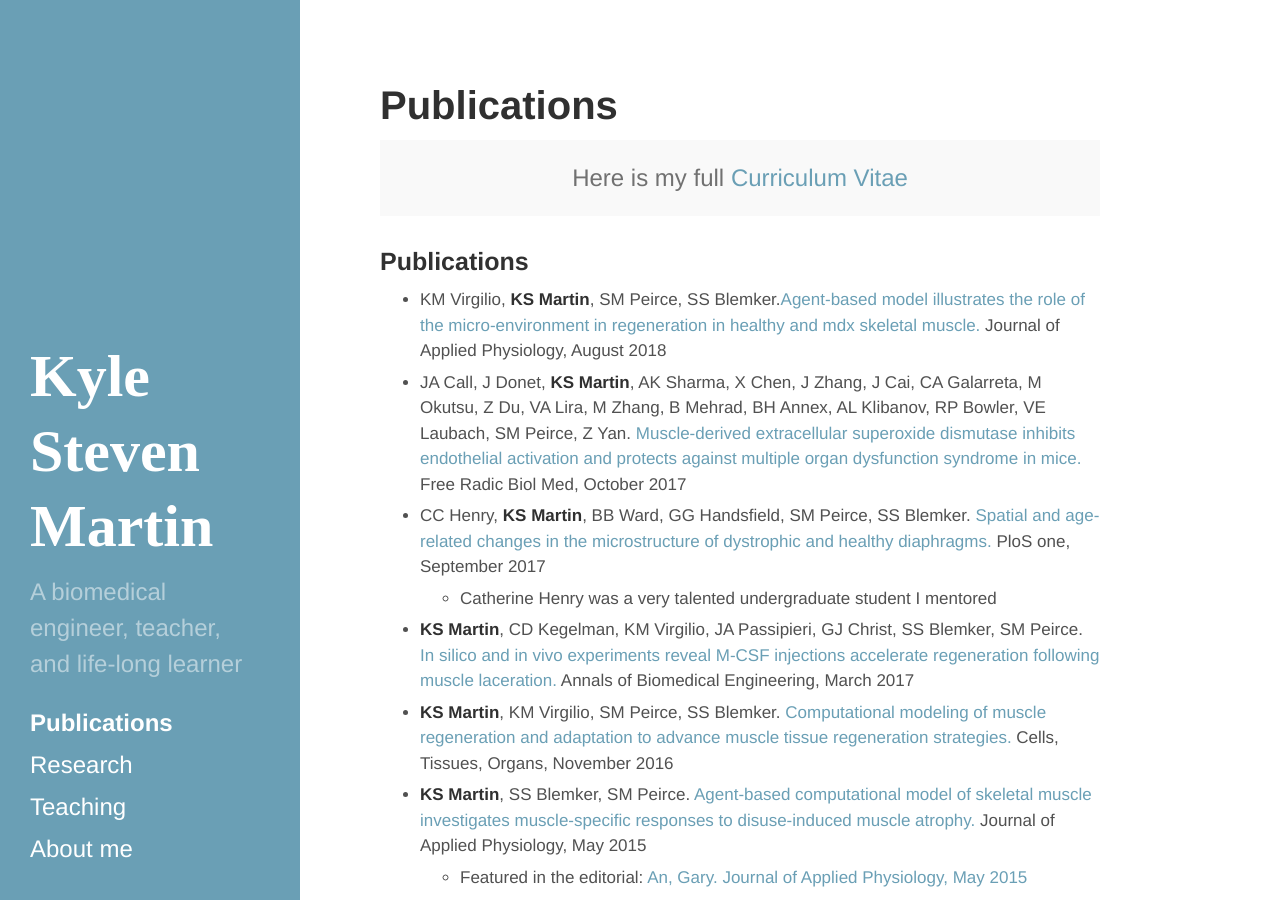
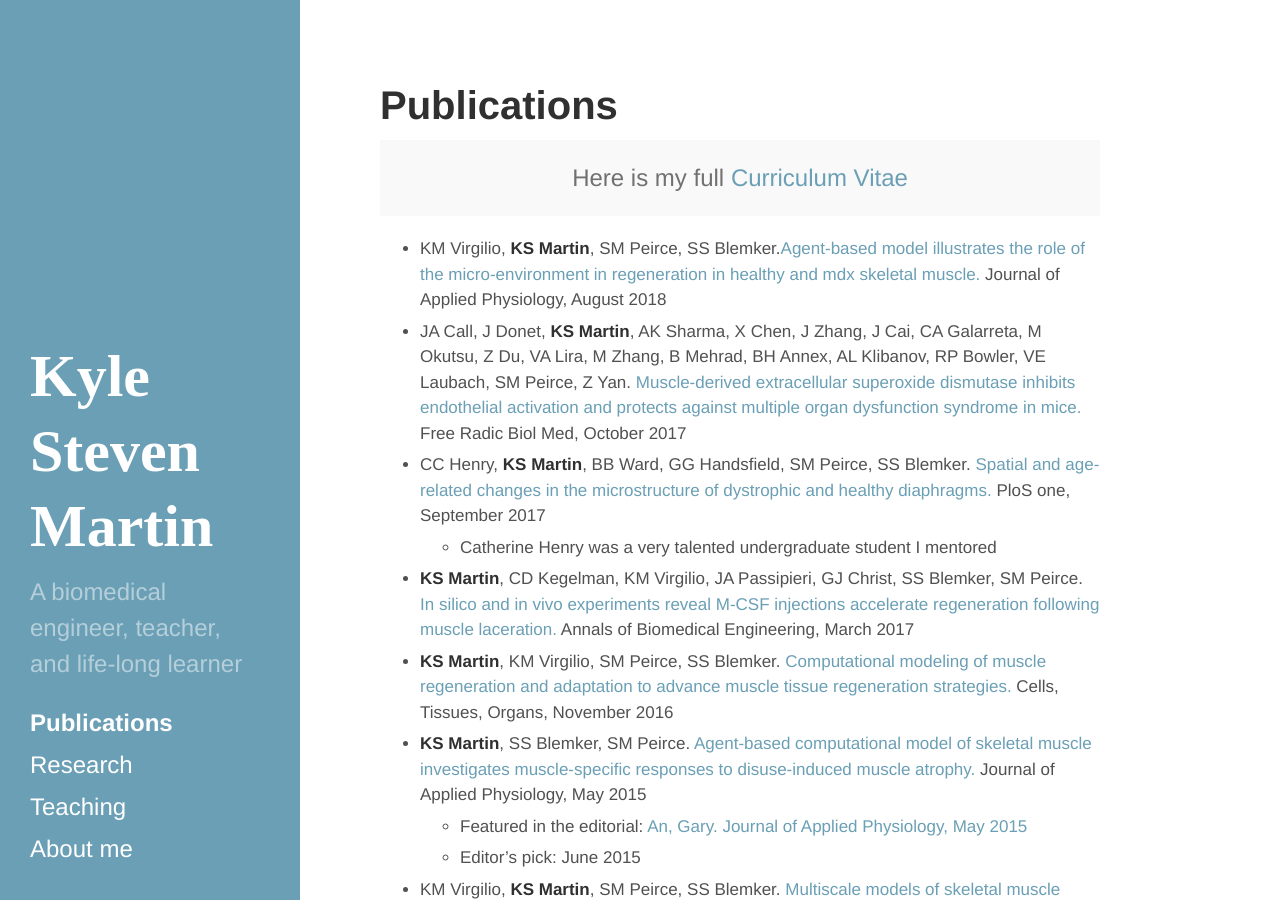
Before and after one commit to ksm362/ksm362.github.io, a Jekyll site: the page built from PubsCV.md, in a window 1280 px wide and 900 px high. Built offline with Jekyll 4.4.1, drawn with Linux system fonts in a browser that asks for light colours.

Commit message:
minor change

```diff
--- a/PubsCV.md
+++ b/PubsCV.md
@@ -7,7 +7,6 @@ title: Publications
   <font size="+2">Here is my full <a href="/pdfs/KSM_CV.pdf">Curriculum Vitae</a></font>
 </p>
 
-### Publications
 - KM Virgilio, **KS Martin**, SM Peirce, SS Blemker.[Agent-based model illustrates the role of the micro-environment in regeneration in healthy and mdx skeletal muscle.](https://www.physiology.org/doi/abs/10.1152/japplphysiol.00379.2018) Journal of Applied Physiology, August 2018
 - JA Call, J Donet, **KS Martin**, AK Sharma, X Chen, J Zhang, J Cai, CA Galarreta, M Okutsu, Z Du, VA Lira, M Zhang, B Mehrad, BH Annex, AL Klibanov, RP Bowler, VE Laubach, SM Peirce, Z Yan. [Muscle-derived extracellular superoxide dismutase inhibits endothelial activation and protects against multiple organ dysfunction syndrome in mice.](http://www.sciencedirect.com/science/article/pii/S0891584917307827) Free Radic Biol Med, October 2017
 - CC Henry, **KS Martin**, BB Ward, GG Handsfield, SM Peirce, SS Blemker. [Spatial and age-related changes in the microstructure of dystrophic and healthy diaphragms.](http://journals.plos.org/plosone/article?id=10.1371/journal.pone.0183853) PloS one, September 2017
```
